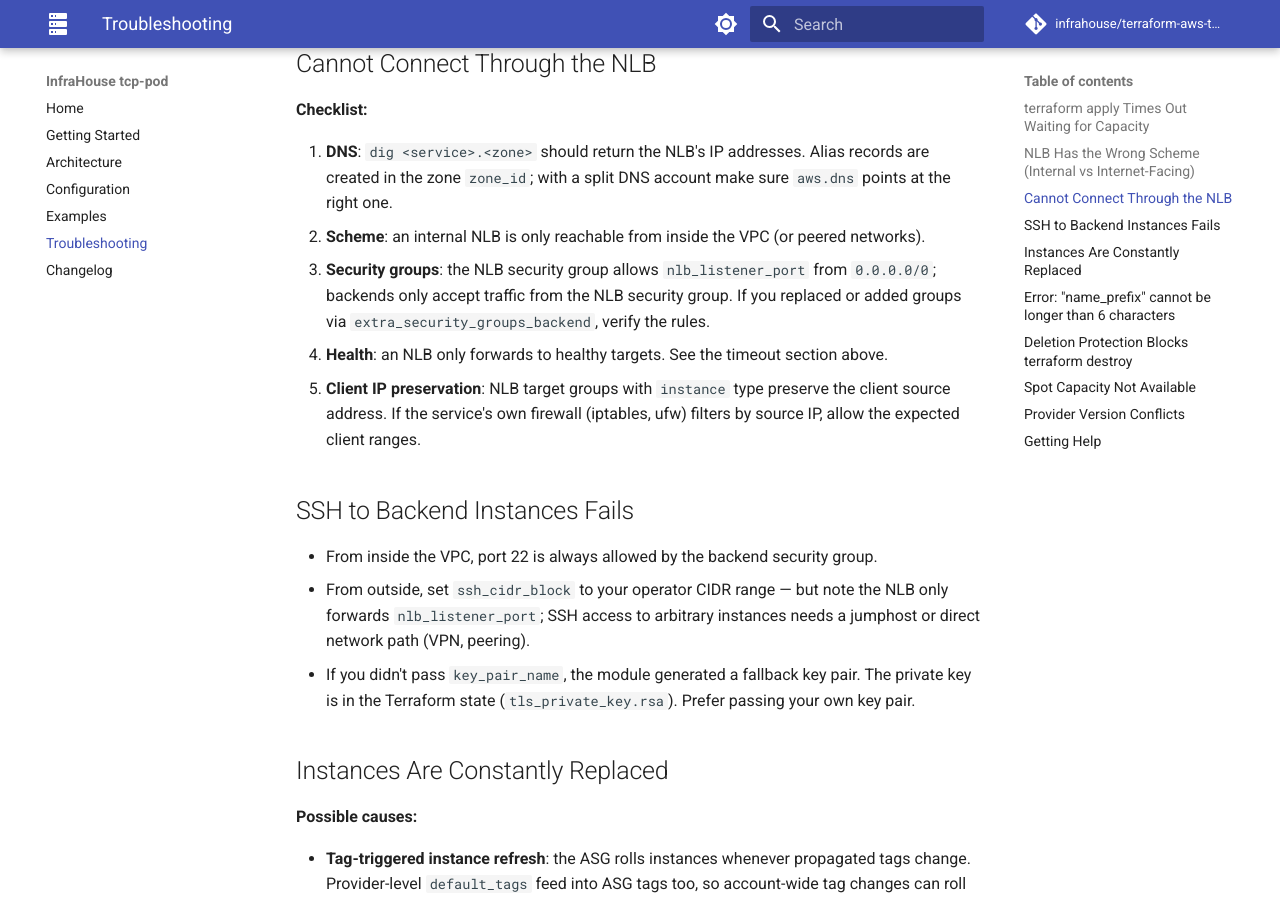
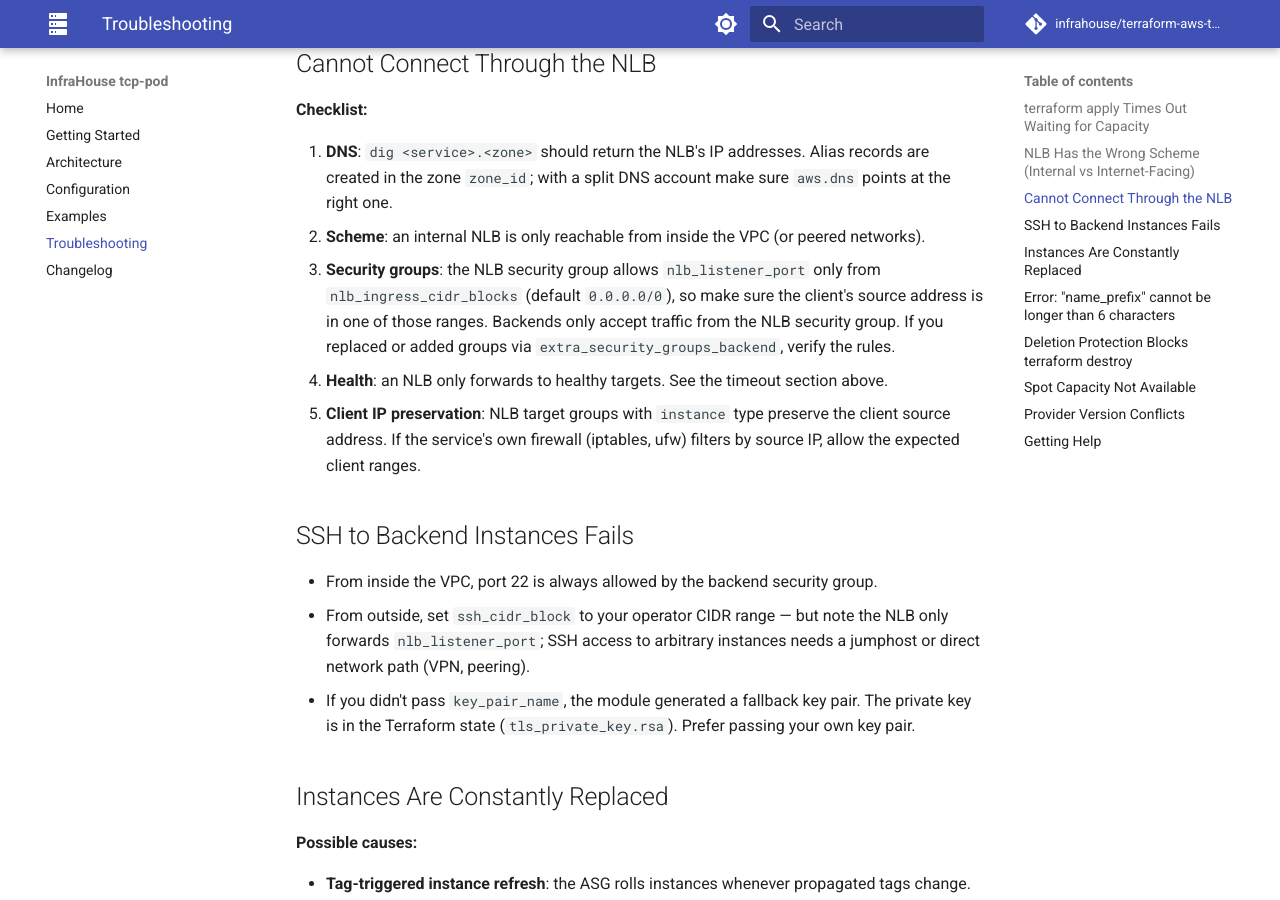
Before and after one commit to infrahouse/terraform-aws-tcp-pod, an MkDocs documentation site: the page built from docs/troubleshooting.md, in a window 1280 px wide and 900 px high, scrolled down 1334 px. Built offline with MkDocs 1.6.1 and Material for MkDocs 9.7.7, drawn with Linux system fonts in a browser that asks for light colours; comment, search, counter and statistics services are not loaded.

Commit message:
feat: add nlb_ingress_cidr_blocks to restrict NLB listener sources
The NLB listener ingress rule was hardcoded to 0.0.0.0/0. Add
nlb_ingress_cidr_blocks (default ["0.0.0.0/0"]), matching website-pod's
alb_ingress_cidr_blocks, and create one ingress rule per CIDR. The
variable is validated to contain only IPv4 CIDR blocks, since the rule
uses cidr_ipv4.

A moved block maps the existing rule to the "0.0.0.0/0" key, so current
deployments keep it; only its description and Name tag change in place.

The integration test passes two CIDR blocks and checks that the NLB
security group has exactly one listener-port rule per block.

Closes #41

Co-Authored-By: Claude Opus 5 (1M context) <noreply@anthropic.com>
Claude-Session: https://claude.ai/code/session_01QThpS1dfyx6QgpeHuH2N6C

```diff
--- a/docs/troubleshooting.md
+++ b/docs/troubleshooting.md
@@ -60,9 +60,10 @@ recreates the load balancer.
    created in the zone `zone_id`; with a split DNS account make sure `aws.dns` points at
    the right one.
 2. **Scheme**: an internal NLB is only reachable from inside the VPC (or peered networks).
-3. **Security groups**: the NLB security group allows `nlb_listener_port` from
-   `0.0.0.0/0`; backends only accept traffic from the NLB security group. If you replaced
-   or added groups via `extra_security_groups_backend`, verify the rules.
+3. **Security groups**: the NLB security group allows `nlb_listener_port` only from
+   `nlb_ingress_cidr_blocks` (default `0.0.0.0/0`), so make sure the client's source address
+   is in one of those ranges. Backends only accept traffic from the NLB security group. If
+   you replaced or added groups via `extra_security_groups_backend`, verify the rules.
 4. **Health**: an NLB only forwards to healthy targets. See the timeout section above.
 5. **Client IP preservation**: NLB target groups with `instance` type preserve the client
    source address. If the service's own firewall (iptables, ufw) filters by source IP,
```
Also changed, not shown: README.md (+1 -0 lines), docs/architecture.md (+1 -1 lines), docs/configuration.md (+8 -0 lines), 6 other files.
